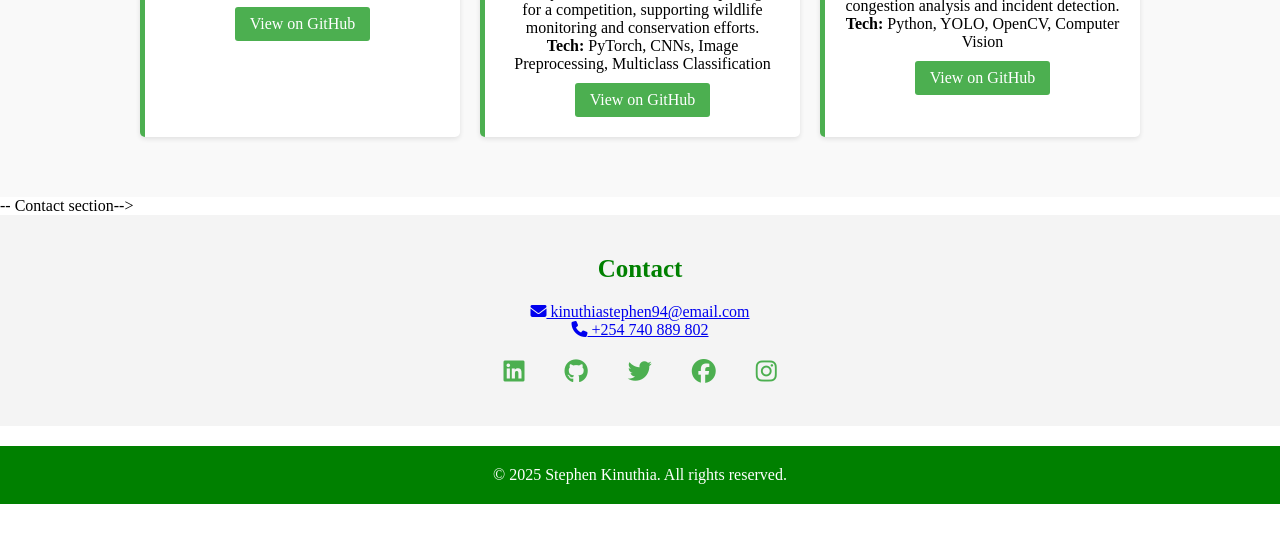
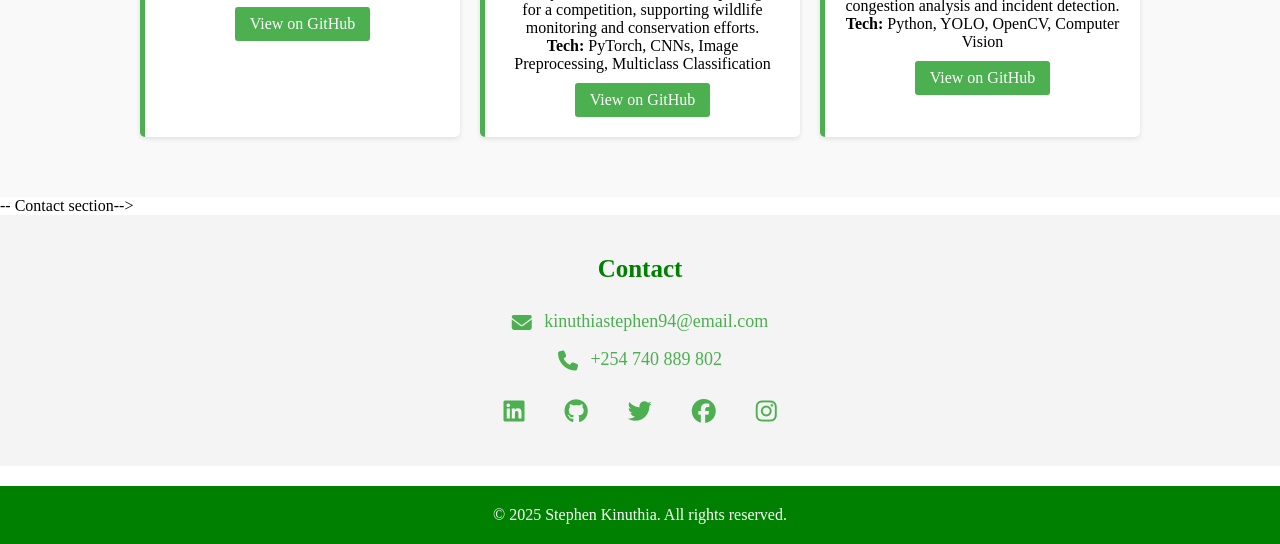
Before and after one commit to stephenkinuthia-cell/My_Website, a plain HTML site: page index.html in a window 1280 px wide. Shown: the part 3585-4129 px from the top of the page. Before the commit the page ends 4089 px from the top, so only its background shows below. Drawn offline with Linux system fonts and the light colour scheme.

Commit message:
Update style.css
Contact section

```diff
--- a/style.css
+++ b/style.css
@@ -492,6 +492,7 @@
     background-color: #f4f4f4;
     height: fit-content;
     padding: 40px 20px;
+    text-align: center;
 }
 
 #contact h2{
@@ -500,6 +501,35 @@
     padding-bottom: 20px;
 }
 
+/* Contact details (email & phone) */
+#contact p {
+    margin: 8px 0;
+    font-size: 18px;
+}
+
+#contact p a {
+    text-decoration: none;
+    color: #4CAF50;
+    font-weight: 500;
+    transition: color 0.3s, transform 0.3s;
+}
+
+#contact p a i {
+    margin-right: 8px;
+    font-size: 20px;
+    vertical-align: middle;
+}
+
+/* Hover effects for email & phone */
+#contact p a:hover {
+    color: #222;
+}
+
+#contact p a:hover i {
+    transform: scale(1.2);
+}
+
+/* Social icons */
 .social-icons{
     display: flex;
     justify-content: center;
@@ -519,6 +549,7 @@
   color: #222;
   transform: scale(1.2);
 }
+
 
 /* Footer */
 .footer{
```
